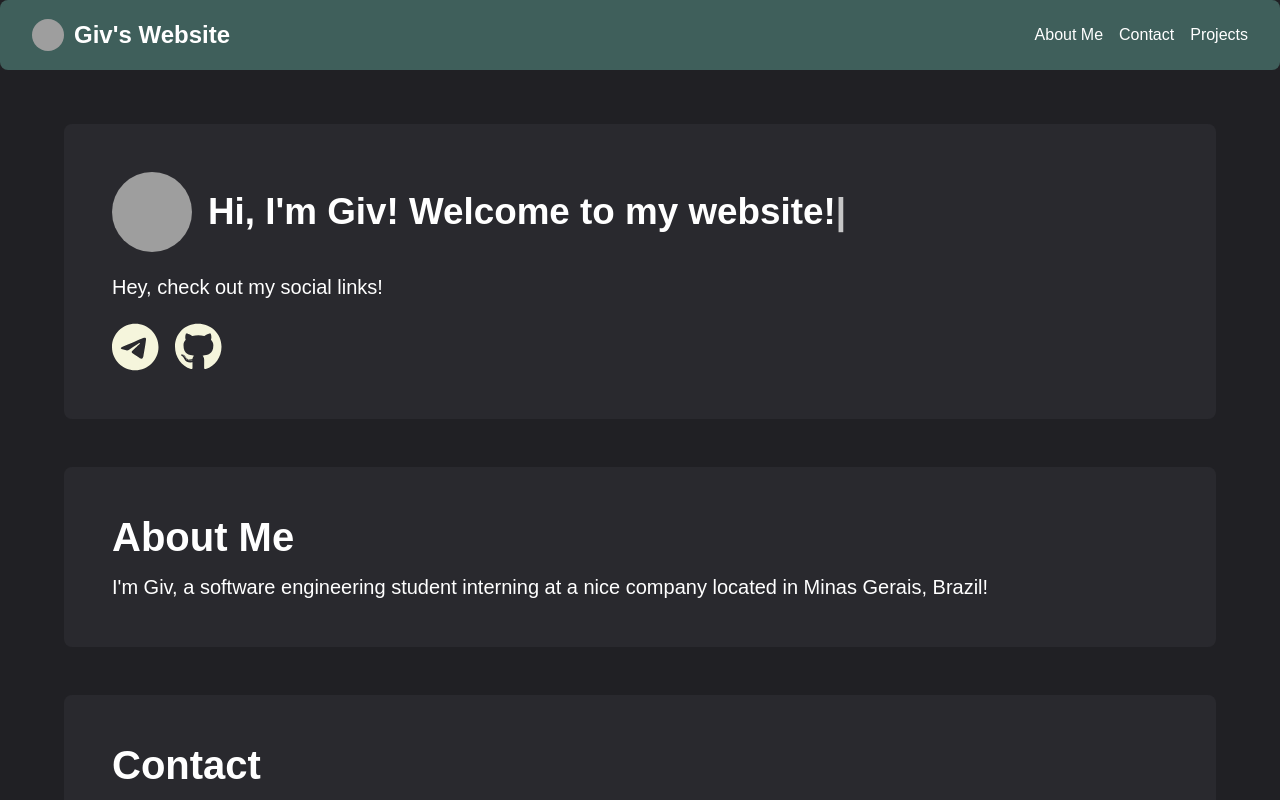
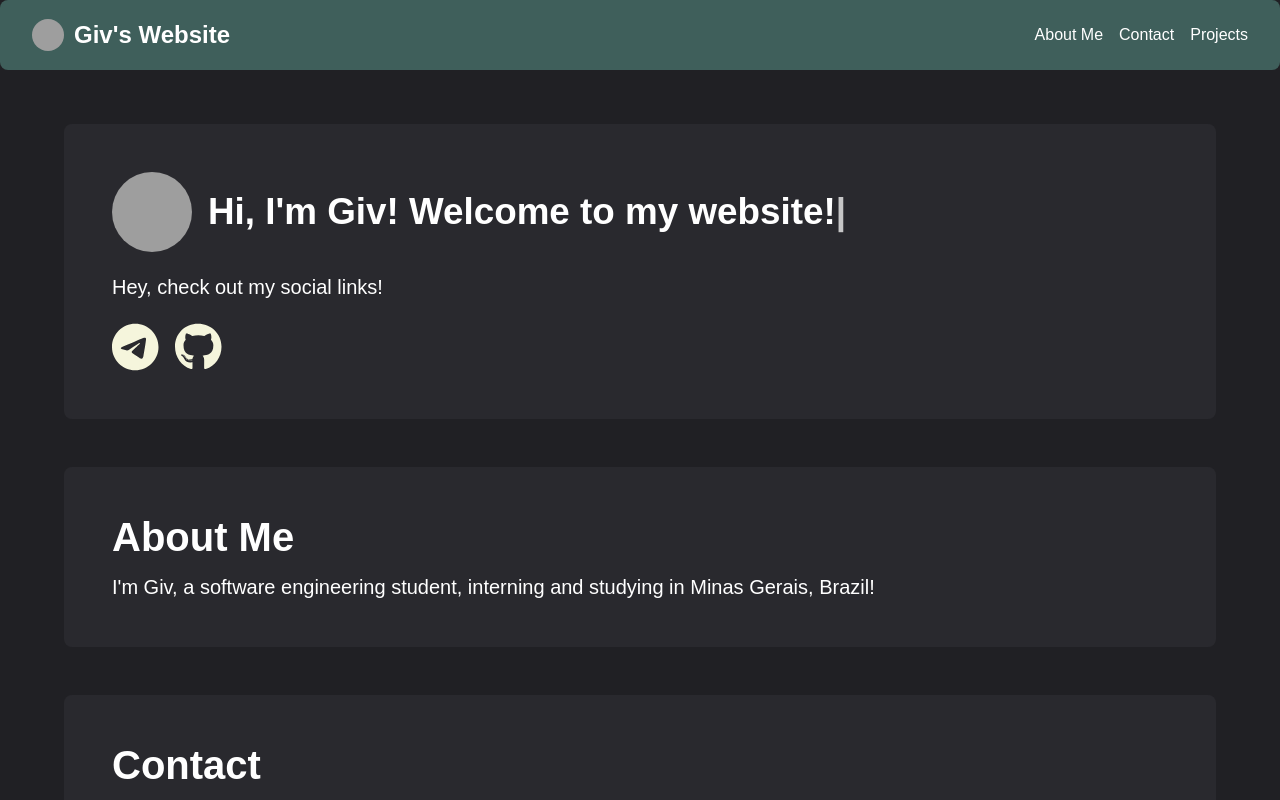
Before and after one commit to GiovaniFZ/my-website, a React (Vite) app: page / in a window 1280 px wide. Shown: the top 800 px of the page. Built offline with nearby package versions, Linux system fonts and the light colour scheme; grey boxes are pictures that could not be loaded.

Commit message:
refactor: Commonize Paragraph

```diff
--- a/src/pages/about/styles.ts
+++ b/src/components/Paragraph/styles.ts
@@ -1,4 +1,4 @@
-import styled from 'styled-components';
+import styled from "styled-components";
 
 export const Paragraph = styled.p`
   padding-top: 1rem;
--- a/src/pages/about/index.tsx
+++ b/src/pages/about/index.tsx
@@ -1,12 +1,12 @@
-import { Paragraph } from './styles';
 import { MainContainer } from '../../components/MainContent/styles';
+import { Paragraph } from '../../components/Paragraph/styles';
 
 export default function About() {
   return (
     <MainContainer>
       <h1>About Me</h1>
       <Paragraph>
-      <span>I'm Giv, a software engineering student interning at a nice company located in Minas Gerais, Brazil!</span>
+      <span>I'm Giv, a software engineering student, interning and studying in Minas Gerais, Brazil!</span>
       </Paragraph>
     </MainContainer>
   );
--- a/src/pages/contact/index.tsx
+++ b/src/pages/contact/index.tsx
@@ -1,7 +1,8 @@
 import { useState } from 'react';
-import { Button, Paragraph, TextArea } from './styles';
+import { Button, TextArea } from './styles';
 import { MainContainer } from '../../components/MainContent/styles';
 import { Send } from 'lucide-react';
+import { Paragraph } from '../../components/Paragraph/styles';
 
 export default function Contact() {
   const emailAddress = import.meta.env.VITE_GIV_EMAIL;
--- a/src/pages/contact/styles.ts
+++ b/src/pages/contact/styles.ts
@@ -1,9 +1,4 @@
 import styled from 'styled-components';
-
-export const Paragraph = styled.p`
-  padding-top: 1rem;
-  font-size: 1.25rem;
-`;
 
 export const TextArea = styled.textarea`
   height: 10rem;
```
